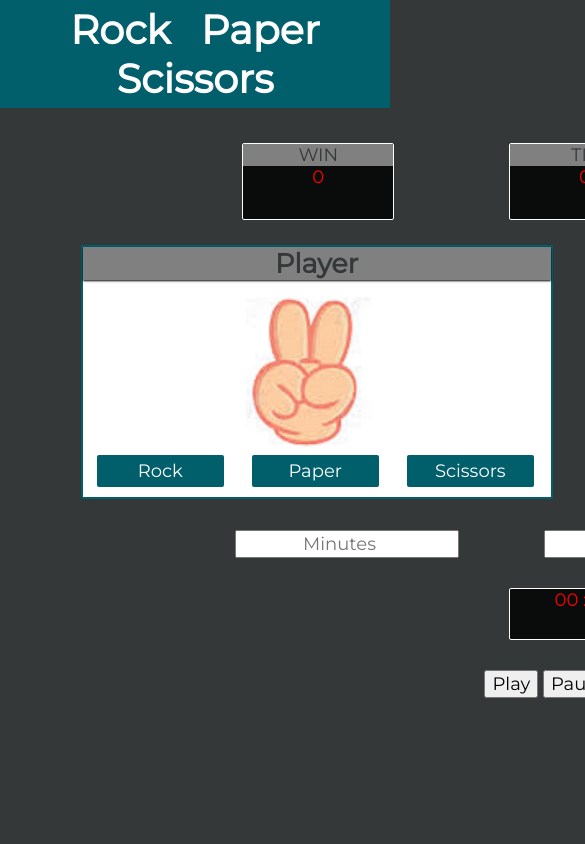
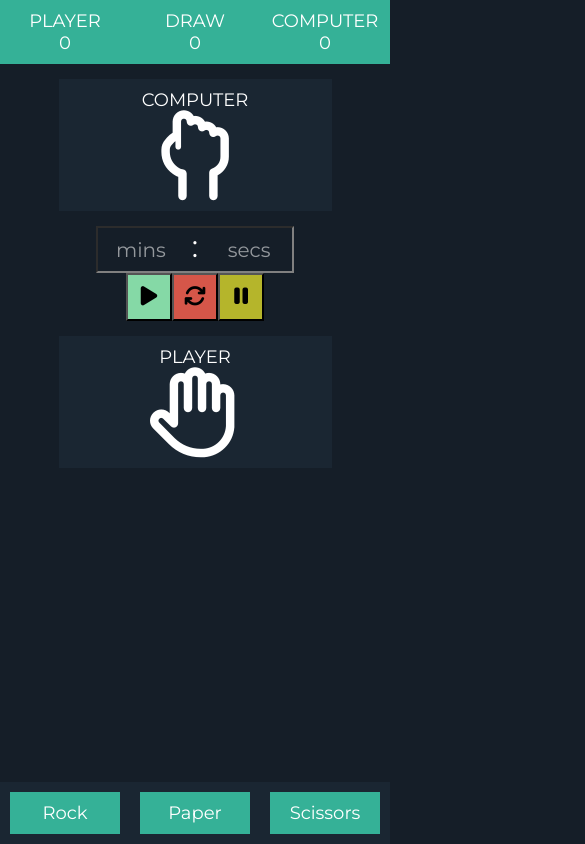
Before and after one commit to jcampuza/rps, a website: page index.html in a window 390 px wide. Shown: the top 844 px of the page, 585 px wide, since content can reach past the window. Drawn offline with nearby package versions, Linux system fonts and the light colour scheme.

Commit message:
Entire game logic functions correctly now! TODO: Add more documentation, slight UI changes, responsiveness

```diff
--- a/index.html
+++ b/index.html
@@ -9,6 +9,8 @@
 	<link rel="shortcut icon" href="img/favicon.ico">
 	<title>Rock Paper Scissors!</title>
 
+	<script src="https://use.fontawesome.com/d71012168b.js"></script>
+
 	<!-- fonts -->
 	<link href='http://fonts.googleapis.com/css?family=Montserrat' rel='stylesheet' type='text/css'>
 
@@ -18,61 +20,64 @@
 </head>
 
 <body>
-	<header>
-		<h1>Rock Paper Scissors</h1>
-	</header>
 	<div class="content">
-
-		<div class="player-records">
-			<div class="player-stat win">
-				<label>WIN</label>
+		<div class="scoreboard">
+			<div class="score">
+				<label>PLAYER</label><br/>
 				<span id="win">0</span>
 			</div>
-			<div class="player-stat tie">
-				<label>TIE</label>
+			<div class="score">
+				<label>DRAW</label><br/>
 				<span id="tie">0</span>
 			</div>
-			<div class="player-stat loss">
-				<label>LOSS</label>
+			<div class="score">
+				<label>COMPUTER</label><br/>
 				<span id="loss">0</span>
 			</div>
 		</div>
 
-		<div class="player-container">
+		<div class="game">
 			<div class="player">
-				<h3 class="title">Player</h3>
+				<label class="title">COMPUTER</label>
 				<div class="last-action">
-					<img id="player-action" src="img/scissors.jpg" />
+					<span id="bot-action" class="fa fa-hand-rock-o fa-5x"></span>
 				</div>
-				<ul class="actions">
-					<li id="rock">Rock</li>
-					<li id="paper">Paper</li>
-					<li id="scissors">Scissors</li>
-				</ul>
 			</div>
+
+			<div class="timer">
+				<div class="timer-set">
+					<form id="set-timer">
+		  			<input type="number" id="set-minutes" class="timer-input" min="0" placeholder="mins"/>
+		  			<span>:</span>
+		  			<input type="number" id="set-seconds" class="timer-input" min="0" placeholder="secs"/>
+		  			<input type="submit" hidden>
+		  			</form>
+		  		</div>
+		  		<div class="timer-show timer-hide">
+		    		<span id="minutes" class="timer-display">00</span>
+		    		<span>:</span>
+		    		<span id="seconds" class="timer-display">00</span>
+		  		</div>
+			</div><!--
+			--><div class="button-set">
+				<button id="play"><span class="fa fa-play"></span></button><!--
+			--><button id="reset"><span class="fa fa-refresh"></span></button><!--
+			--><button id="pause"><span class="fa fa-pause"></span></button>
+			</div>
+
 			<div class="player">
-				<h3 class="title">Bot</h3>
+				<label class="title">PLAYER</label>
 				<div class="last-action">
-					<img id="bot-action" />
+					<span id="player-action" class="fa fa-hand-paper-o fa-5x"></span>
 				</div>
 			</div>
 		</div>
 
-		<div class="timer">
-			<form id="set-timer">
-				<input type="number" class="timer-input" id="set-minutes" placeholder="Minutes">
-				<input type="number" class="timer-input" id="set-seconds" placeholder="Seconds">
-				<input type="submit" />
-			</form>
-			<div class="display">
-				<span id="minutes">00</span>
-				:
-				<span id="seconds">00</span>
-			</div>
-			<button id="play">Play</button>
-			<button id="pause">Pause</button>
-			<button id="reset">Reset</button>
-		</div>
+		<ul class="actions">
+			<li id="action">Rock</li>
+			<li id="action">Paper</li>
+			<li id="action">Scissors</li>
+		</ul>
 	</div>
 
 <script type="text/javascript" src="js/jquery.min.js"></script>
--- a/js/app.js
+++ b/js/app.js
@@ -19,10 +19,9 @@ var Timer = function(endCallback) {
 			secondsVal = 0;
 			seconds.innerHTML = "00";
 		} else if (setSeconds.value.length < 2) {
-			seconds.Val
 			seconds.innerHTML = "0" + setSeconds.value;
 		} else if (setSeconds.value > 59) {
-			seconds.innerHTML = setSeconds.value > 69 ? setSeconds.value % 60 : "0" + setSeconds.value;
+			seconds.innerHTML = setSeconds.value > 69 ? setSeconds.value % 60 : "0" + setSeconds.value % 60;
 			setMinutes.value = setMinutes.value ? parseInt(setMinutes.value) + Math.floor(setSeconds.value / 60) : Math.floor(setSeconds.value/60);
 			console.log(setMinutes.value);
 			setSeconds.value = setSeconds.value % 60;
@@ -41,7 +40,7 @@ var Timer = function(endCallback) {
 
 	// Start running the timer (updates every second);
 	function runTimer() {
-		interval = setInterval(updateSeconds, 1000);
+		interval = setInterval(updateSeconds, 50);
 	}
 
 	function stopTimer() {
@@ -71,6 +70,7 @@ var Timer = function(endCallback) {
 		} else if (newVal < 0) {
 			clearInterval(interval);
 			seconds.innerHTML = minutes.innerHTML = "00";
+			reset();
 			if (endCallback && typeof endCallback == "function") endCallback();
 		}
 	}
@@ -78,11 +78,18 @@ var Timer = function(endCallback) {
 	function setEndCallback(callback) {
 		endCallback = callback;
 	}
+
+	function reset() {
+		console.log('resetting timer');
+		$('.timer-set').toggleClass('timer-hide');
+		$('.timer-show').toggleClass('timer-hide');
+	}
 	//public methods, set the timer, and run/start the timer
 	this.setTimer = setTimer;
 	this.runTimer = runTimer;
 	this.stopTimer = stopTimer;
 	this.setEndCallback = setEndCallback;
+	this.reset = reset;
 }
 
 var Game = function() {
@@ -91,9 +98,10 @@ var Game = function() {
 		ties = document.getElementById('tie'),
 		playerAction = document.getElementById('player-action'),
 		botAction = document.getElementById('bot-action'),
-		possibleActions = document.querySelectorAll('li'), // Rock, Paper, Scissors
+		possibleActions = document.querySelectorAll('#action'), // Rock, Paper, Scissors
 		boundActions = [];
-		stopwatch =  new Timer(findWinner);
+		stopwatch =  new Timer(findWinner),
+		gameInProgress = false;
 
 	function randomAction() {
 		var actions = {
@@ -109,32 +117,75 @@ var Game = function() {
 		var playerMove = this.innerHTML.toLowerCase();
 		var botMove = randomAction();
 		updateScore(playerMove, botMove);
-		playerAction.src = "img/" + playerMove + ".jpg";
-		botAction.src = "img/" + botMove + ".jpg";
+		playerAction.classList = "fa fa-hand-" + playerMove + "-o fa-5x";
+		botAction.classList = "fa fa-hand-" + botMove + "-o fa-5x";
+	}
+
+	function startGame() {
+		console.log("starting game");
+		disableActions();
+		enableActions();
+		stopwatch.reset();
+		gameInProgress = true;
+		stopwatch.setTimer();
+		stopwatch.runTimer();
+		updateScore();
+	}
+
+	function resumeGame() {
+		console.log("resuming game");
+		if (!gameInProgress) {
+			startGame();
+			return;
+		}
+		disableActions();
+		enableActions();
+		stopwatch.runTimer();
 	}
 
 	function enableActions() {
+		console.log("enabling actions");
 		for (var i = 0; i < possibleActions.length; i++) {
 			var handler = takeAction.bind(possibleActions[i]);
 			boundActions.push(handler);
 			possibleActions[i].addEventListener('click', handler)
 		}
-		stopwatch.setTimer();
-		stopwatch.runTimer(findWinner);
-		console.log(this);
 	}
 
 	function disableActions() {
+		console.log("disabling actions");
 		stopwatch.stopTimer();
-		console.log("what");
 		for (var i = 0; i < possibleActions.length; i++) {
 			possibleActions[i].removeEventListener('click', boundActions[i]);
 		}
 		boundActions = [];
 	}
 
+	function reset() {
+		disableActions();
+		updateScore();
+		if (gameInProgress) {
+			stopwatch.reset();
+		}
+		gameInProgress = false;
+
+	}
+
 	function findWinner() {
-		console.log('SOMEONE WON THE GAME...');
+		gameInProgress = false;
+		disableActions();
+		var winTotal = parseInt(wins.innerHTML),
+			lossTotal = parseInt(losses.innerHTML);
+
+		if (winTotal > lossTotal) {
+			console.log("YOU WIN");
+		} else if (winTotal == lossTotal) {
+			console.log("DRAW");
+		} else {
+			console.log("YOU LOSE :(");
+		}
+
+		return;
 	}
 
 	function updateScore() {
@@ -168,8 +219,10 @@ var Game = function() {
 		}
 	}
 
-	this.enableActions = enableActions;
+	this.startGame = startGame;
+	this.resumeGame = resumeGame;
 	this.disableActions = disableActions;
+	this.reset = reset;
 }
 
 var roShamBo = new Game();
@@ -178,11 +231,11 @@ form.on('submit', function(e) {
 	e.preventDefault();
 	//stopwatch.setTimer();
 	//stopwatch.runTimer();
-	roShamBo.enableActions();
+	roShamBo.startGame();
 });
 
 play.on('click', function(e) {
-	roShamBo.enableActions();
+	roShamBo.resumeGame();
 });
 
 pause.on('click', function(e) {
@@ -190,5 +243,5 @@ pause.on('click', function(e) {
 })
 
 reset.on('click', function(e) {
-	roShamBo.disableActions();
+	roShamBo.reset();
 })
--- a/scss/styles.scss
+++ b/scss/styles.scss
@@ -1,159 +1,148 @@
 //CSS Breakpoints 1000px, 760px, 480px
-
+$primary: #151e28;
+$light: #35b197;
+$secondary: #1a2632;
+$white: #ffffff;
 
 body {
-	background-color: #343838;
+	background-color: $primary;
 	font-size: 18px;
 	font-family: Montserrat, 'Arial';
-	color: #fff;
+	color: white;
+
 }
 
-/* Typography */
-h1, h2, h3, h4, h5, p, span {
-	margin: 0;
-	padding: 0;
-}
-h1 {
-	font-size: 40px;
-	word-spacing: 20px;
-}
-h2 {
-	font-size: 32px;
-}
-h3 {
-	font-size: 27px;
-}
-h4 {
-	font-size: 23px;
-}
-h5 {
-	font-size: 20px;
-}
-/* header styles */
 header {
-	background-color: #005F6B;
 	width: 100%;
+	height: 45px;
 	text-align: center;
-	padding: 5px 0 5px 0;
-	margin-bottom: 35px;
+	background-color: $secondary;
+	position: fixed;
+	top: 0;
+	color: $white;
+	margin-bottom: 45px;
 }
 
-.content {
-	width: 1170px;
-	margin: 0 auto;
+.scoreboard {
+	width: 100%;
+	background-color: $secondary;
+	display: flex;
+	margin-bottom: 15px;
+
+	.score {
+		display: inline-block;
+		width: 33.33%;
+		background-color: $light;
+		margin: 0;
+		padding: 10px;
+		text-align: center;
+	}
 }
 
-.player-container {
+.game {
+	margin: 0 auto;
+	width: 70%;
+	text-align: center;
+	height: 65vh;
+
+	.player {
+		background-color: $secondary;
+		margin: 0;
+		margin-bottom: 15px;
+		padding: 10px;
+	}
+}
+
+.timer {
+  font-size: 30px;
+  border: 2px inset gray;
+  display: inline-block;
+  padding: 0;
+  &:hover {
+  	background-color: $secondary;
+  }
+}
+
+.timer-input {
+  text-align: center;
+  line-height: 2;
+  font-size: 20px;
+  width: 82px;
+  margin: 0;
+  border: none;
+  outline: none;
+  background-color: transparent;
+  color: $white;
+
+}
+
+input[type=number]::-webkit-inner-spin-button,
+input[type=number]::-webkit-outer-spin-button {
+  -webkit-appearance: none;
+  margin: 0;
+}
+
+.timer-hide {
+	display: none;
+}
+
+.timer-display {
+  display: inline-block;
+  text-align: center;
+  font-size: 22px;
+  width: 82px;
+  height: 100%;
+  margin: 0;
+  line-height: 2;
+  color: $white;
+}
+
+.button-set {
+	display: inline-block;
+	margin: 0 auto 15px;
+	button {
+		width: 46px;
+		font-size: 22px;
+		margin: 0;
+		padding: 0;
+		line-height: 2;
+		&#play {background-color: #85d9a6;}
+		&#reset {background-color: #d55649;}
+		&#pause {background-color: #b5b52b;}
+	}
+}
+
+.actions {
+	background-color: $secondary;
+	position: fixed;
+	bottom: 0;
+	display: flex;
+	list-style-type: none;
+	padding: 0;
+	margin: 0;
 	width: 100%;
-	color: #343838;
-	height: 250px;
-	margin: 0 auto 35px;
-	text-align: center;
-	.player {
-		position: relative;
-		display: inline-block;
-		vertical-align: top;
-		background-color: white;
-		height: 250px;
-		width: 40%;
-		margin: 0 30px;
-		border: 2px solid #005F6B;
-		border-radius: 2px;
+	li {
+		-webkit-user-select: none;
+		cursor: pointer;
+		background-color: $light;
+		width: 33.3%;
+		margin: 10px;
+		padding: 10px;
 		text-align: center;
-		.title {
-			width: 100%;
-			background-color: gray;
-			box-shadow: 0px 1px 2px black;
+		&:hover {
+			background-color: lighten($light, 15)
 		}
-
-		.last-action {
-			position: absolute;
-			left: 35%;
-			top: 20%;
-			height: 60%;
-			img {
-				height: 100%;
-			}
-		}
-		.actions {
-			list-style-type: none;
-			padding: 0;
-			position: absolute;
-			bottom: 0;
-			width: 100%;
-			margin: 0 auto 10px;
-			left: 0;
-			li {
-				-webkit-user-select: none;
-				color: #fff;
-				cursor: pointer;
-				display: block;
-				float: left;
-				background-color: #005F6B;
-				padding: 0;
-				width: 25%;
-				padding: 5px;
-				margin: 0 3%;
-				border-radius: 2px;
-			}
+		&:active {
+			background-color: #f66e3a;
 		}
 	}
 }
 
-.player-records {
+.content {
 	width: 100%;
-	text-align: center;
-	margin-bottom: 25px;
-	.player-stat {
-		display: inline-block;
-		vertical-align: top;
-		color: red;
-		background-color: rgba(0,0,0,.8);
-		margin: 0 55px;
-		width: 150px;
-		height: 75px;
-		border-radius: 2px;
-		border: 1px solid white;
-		label {
-			display: block;
-			width: 100%;
-			background-color: gray;
-			color: #343838;
-		}
-	}
+	margin: 0 auto;
 }
 
-.player-actions {
-	width: 1170px;
-	margin: 0 auto 35px;
-	.action {
-		background-color: #008C9E;
-		display: inline-block;
-		width: 33%;
-		text-align: center;
-		border-radius: 2px;
-		cursor: pointer;
-		&:active {
-			background-color: #00B4CC;
-		}
-	}
+.fa-size {
+	font-size: 65px;
 }
-
-.timer {
-	width: 1170px;
-	margin: 0 auto;
-	text-align: center;
-	input {
-		text-align: center;
-		margin: 0 40px;;
-	}
-	.display {
-		color: red;
-		background-color: rgba(0,0,0,.8);
-		margin: 30px auto;
-		width: 150px;
-		height: 50px;
-		border-radius: 2px;
-		border: 1px solid white;
-	}
-}
```
Also changed, not shown: css/styles.css.
